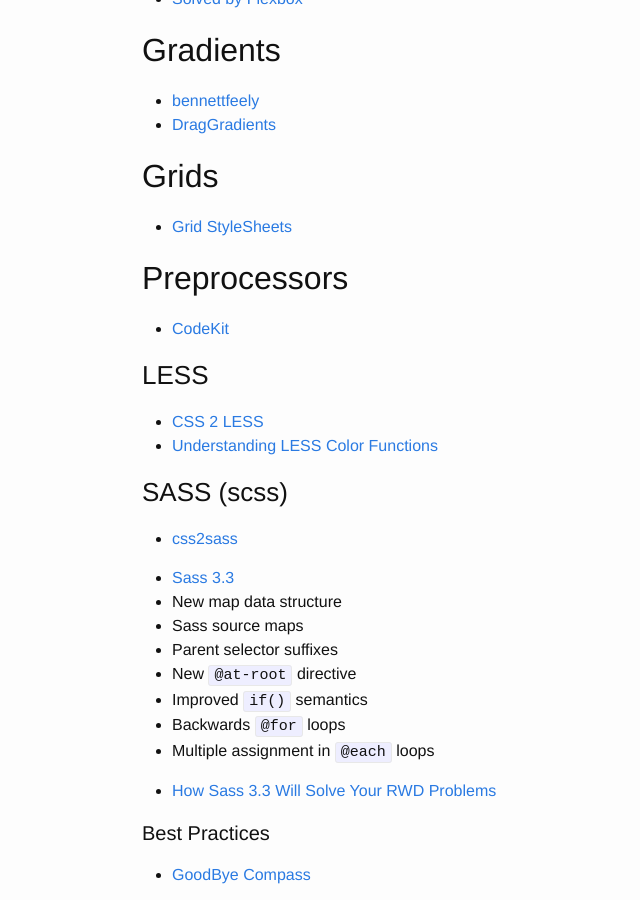
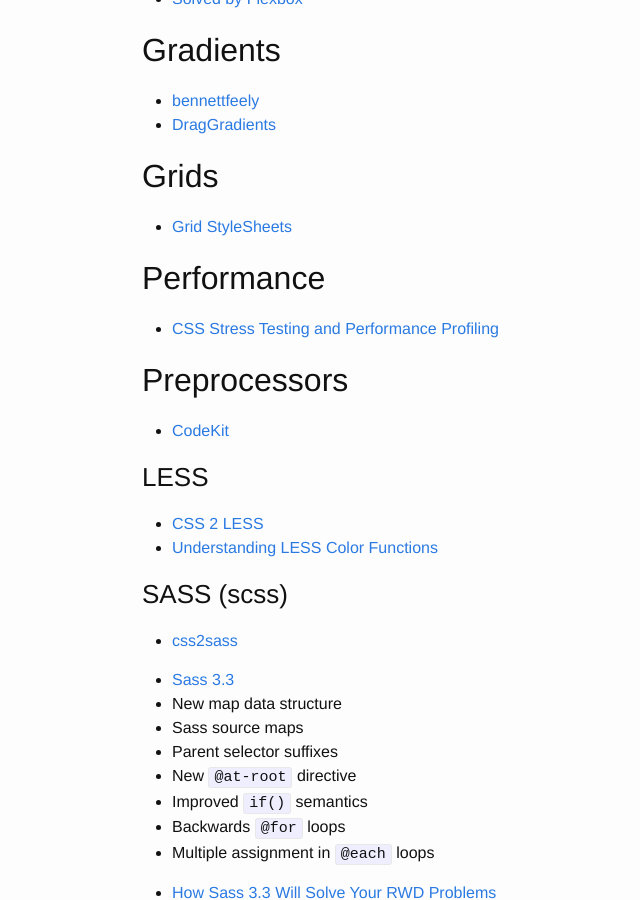
Before and after one commit to brownerd/brownerd.github.io, a Jekyll site: the page built from _posts/2014-10-06-reading-list-2014.md, in a window 1280 px wide and 900 px high, scrolled down 2306 px. Shown: the whole window, without its empty margins (128-768 px from the left). Built offline with Jekyll 4.4.1, drawn with Linux system fonts in a browser that asks for light colours; emoji names are drawn with the system emoji font; some of the changed text lies outside the part shown.

Commit message:
add SVG Gotchas and CSS stress testing

```diff
--- a/_posts/2014-10-06-reading-list-2014.md
+++ b/_posts/2014-10-06-reading-list-2014.md
@@ -109,6 +109,8 @@ title: Reading List 2014
 - [Grid StyleSheets](http://gridstylesheets.org/)
 
 
+## Performance
+- [CSS Stress Testing and Performance Profiling](http://andy.edinborough.org/CSS-Stress-Testing-and-Performance-Profiling)
 
 ## Preprocessors
 
@@ -1098,27 +1100,16 @@ Event Capturing and Bubbling in JavaScript](http://www.kirupa.com/html5/event_ca
 ***
 
 - [Awesome SVG](https://github.com/willianjusten/awesome-svg)
-
 - [Hand coding SVG to reduce file size](http://blog.colinmeinke.com/hand-coding-an-svg-logo-to-reduce-file-size/)
-
 - [SVG Basics](http://www.svgbasics.com/lines.html)
-
 - [Low poly portrait](http://codepen.io/thehack/pen/wEAiD)
-
 - [SVG `symbol` a Good Choice for Icons](http://css-tricks.com/svg-symbol-good-choice-icons/)
-
 - [A Compendium of SVG Information](http://css-tricks.com/mega-list-svg-information/)
-
 - [Free SVG Icons]https://dribbble.com/shots/1634595-Free-SVG-Icons?list=likes&offset=17
-
 - [Structuring, Grouping, and Referencing in SVG – The <g>, <use>, <defs> and <symbol> Elements](http://sarasoueidan.com/blog/structuring-grouping-referencing-in-svg/)
-
 - [Understanding SVG Coordinate Systems & Transformations (Part 1) – The viewport, viewBox, & preserveAspectRatio](http://sarasoueidan.com/blog/svg-coordinate-systems/)
-
 - [Cascading SVG Fill Color](http://css-tricks.com/cascading-svg-fill-color/)
-
 - [SVG.js - Image Filters](http://www.svgjs.com/filter/)
-
 - [SVG Artboard Sizing](http://css-tricks.com/svg-artboard-sizing/)
 
 ## Animate
```
Also changed, not shown: other parts of _posts/2014-10-06-reading-list-2014.md (+3 -0 lines).
